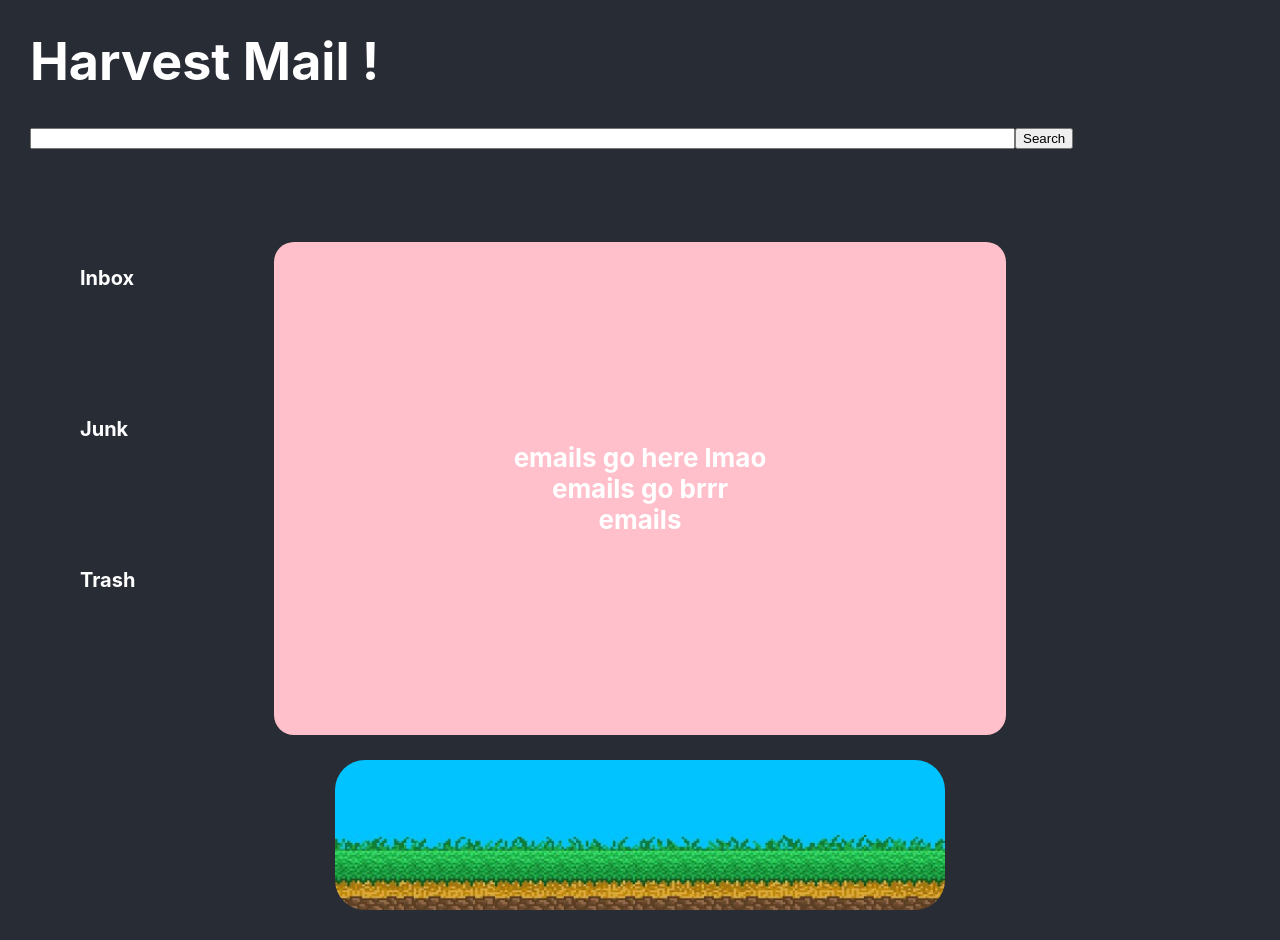
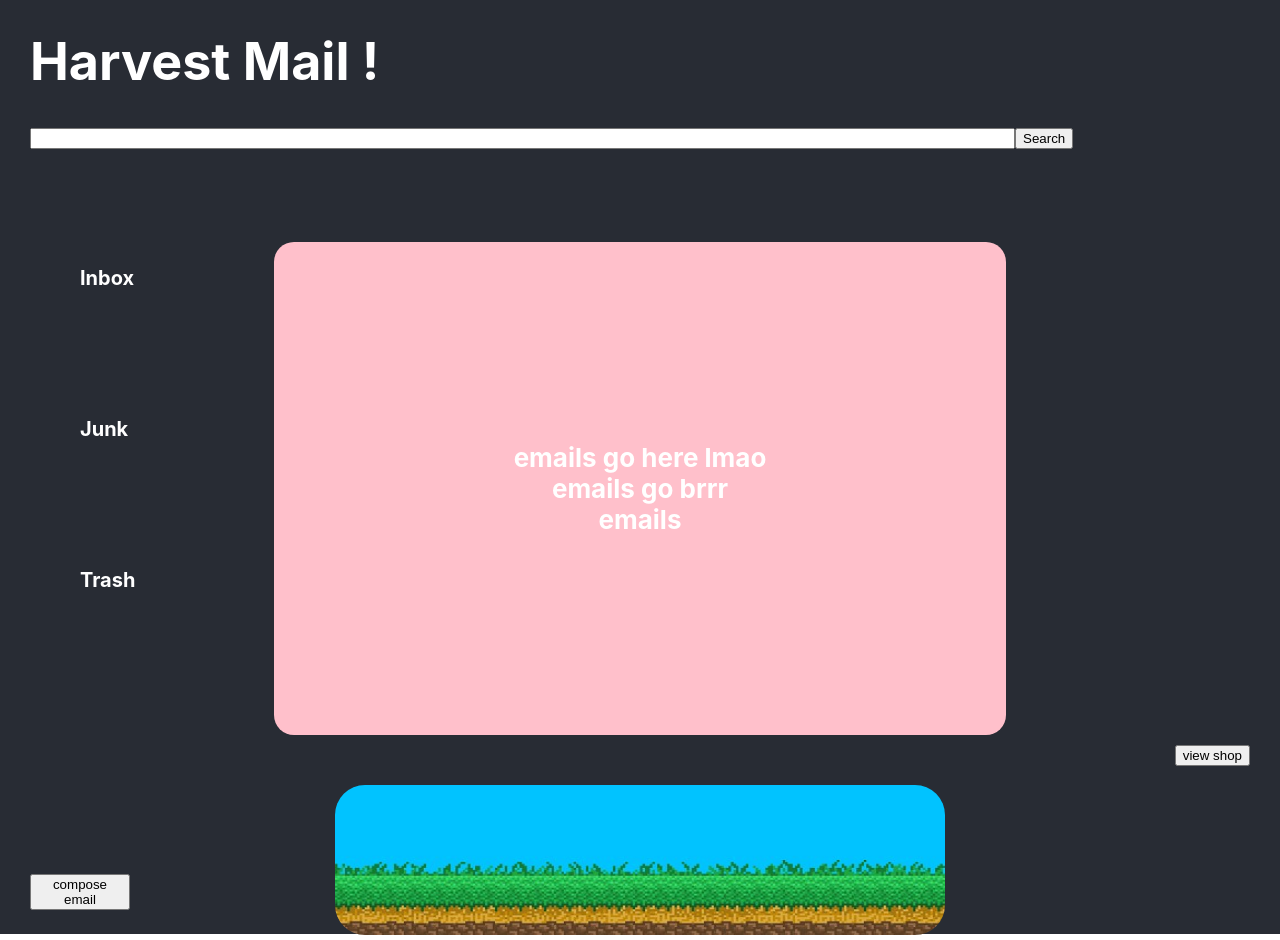
Before and after one commit to krocodileteeth/harvest-mail, a React (Create React App) app in the folder frontend/app/: page / in a window 1280 px wide. Built offline with nearby package versions, Linux system fonts and the light colour scheme.

Commit message:
more frontend

```diff
--- a/frontend/app/src/App.css
+++ b/frontend/app/src/App.css
@@ -86,8 +86,20 @@
   margin-left: auto;
   margin-right: auto;
   width: 50%;
-  margin-top: 2%;
   height: 150px;
+}
+
+#compose {
+  text-align: right;
+  margin-top: -5%;
+  width: 100px;
+  height: 30px;
+
+}
+
+#shop {
+  text-align: right;
+  height: 50px;
 }
 
 
--- a/frontend/app/src/App.js
+++ b/frontend/app/src/App.js
@@ -37,10 +37,16 @@ function App() {
           emails
           <br/>
         </p>
+        <div id = "shop">
+          <button> view shop </button>
+        </div>
       </h4>
       <h5>
         <div>
         <img src = {test} className = "Ground-Default" alt = "ground" />
+        </div>
+        <div id = "compose">
+          <button>compose email</button>
         </div>
       </h5>
 
--- /dev/null
+++ b/package.json
@@ -0,0 +1,5 @@
+{
+  "dependencies": {
+    "react-scripts": "^5.0.1"
+  }
+}
```
Also changed, not shown: 1 other file (tests, documents, lock files or other folders).
